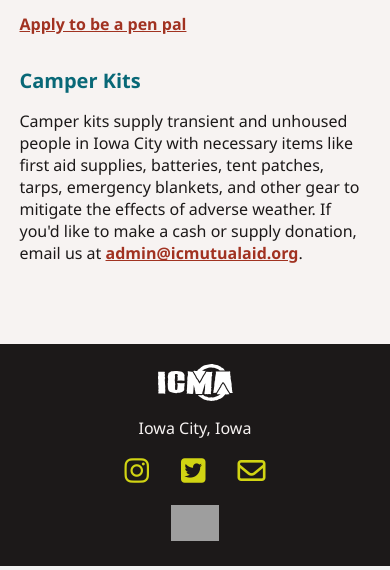
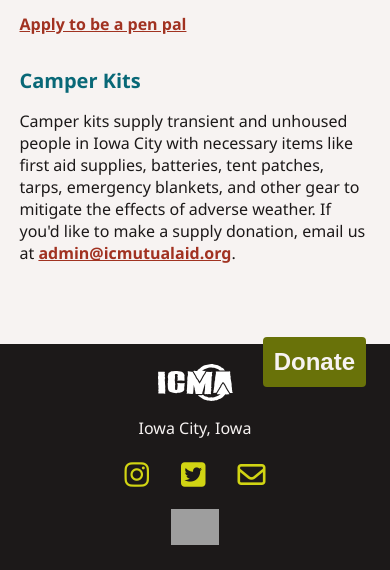
Before and after one commit to icmutualaid/icma-website, a Flask app: page /projects in a window 390 px wide. Shown: the part 433-1003 px from the top of the page. Run offline with Flask 3, Linux system fonts and the light colour scheme; some libraries are stand-ins or nearby versions; grey boxes are pictures that could not be loaded.

Commit message:
feat: add donate button
Donate button links to paypal, floats on every page

```diff
--- a/blog/static/style.css
+++ b/blog/static/style.css
@@ -141,6 +141,22 @@ a.navlink:hover, a.navlink:focus {
     color: var(--action-hover);
 }
 
+/* floating donate button */
+.floating-button {
+    width: fit-content;
+    max-width: fit-content;
+    text-align: center;
+    position: fixed;
+    bottom: 1rem;
+    right: 1.5rem;
+
+    .donate-btn {
+        padding: 0.5rem;
+        font-size: 1.5rem;
+        font-weight: 600;
+    }
+}
+
 /* page content */
 h1, h2, h3, h4, h5, h6 {
     margin: 1rem 0;
@@ -282,11 +298,13 @@ img {
         margin-block: 0.5rem;
         align-self: start;
         font-size: 1rem;
-        text-align: left;
+        text-align: center;
         color: var(--text-color-light);
         background-color: var(--submit-btn);
         border: solid var(--submit-btn);
         border-radius: 4px;
+        width: fit-content;
+        max-width: fit-content;
     }
 
     input[type=submit]:hover, input[type=submit]:focus {
@@ -349,6 +367,14 @@ img {
 @media screen and (max-width: 960px) {
     .footer, .footer-content {
         flex-direction: column;
+
+        .logo img {
+            margin-bottom: 0;
+        }
+
+        .access-logo img {
+            margin-top: 0;
+        }
     }
 }
 
@@ -390,7 +416,6 @@ img {
 @media screen and (max-width: 600px) {
     .location {
         text-align: center;
-        padding-block: 0rem;
     }
 
     .contact {
@@ -400,8 +425,7 @@ img {
     }
 
     .contact a.navlink {
-        padding-top: .75rem;
-        padding-bottom: 0rem;
+        padding-top: 0;
     }
 
     .content {
--- a/blog/templates/base.html
+++ b/blog/templates/base.html
@@ -31,11 +31,11 @@
         </a>
         <div class="topnav" id="topnav">
             <ul>
-                <li><a class="navlink" href="{{ url_for('content.about') }}">About</a></li>
                 <li><a class="navlink" href="/">Blog</a></li>
                 <li><a class="navlink" href="{{ url_for('content.projects') }}">Projects</a></li>
                 <li><a class="navlink" href="{{ url_for('content.resources') }}">Resources</a></li>
                 <li><a class="navlink" href="{{ url_for('newsletter.signup') }}">Newsletter</a></li>
+                <li><a class="navlink" href="{{ url_for('content.about') }}">About</a></li>
                 {% if g.user %}
                 <li><span>{{ g.user['username'] }}</span></li>
                 <li><a class="navlink" href="{{ url_for('auth.logout') }}">Log Out&nbsp;<i class="fa-solid fa-right-from-bracket"></i></a></li>
@@ -60,9 +60,9 @@
         {% block content %}{% endblock %}
     </section>
 
-   <!-- {% block donate %}
+    {% block donate %}
         {% include 'donate.html' %}
-    {% endblock %} -->
+    {% endblock %}
 
     {% include 'footer.html' %}
 </body>
--- a/blog/templates/content/projects.html
+++ b/blog/templates/content/projects.html
@@ -23,6 +23,6 @@
     <p> Camper kits supply transient and unhoused people in Iowa City with
         necessary items like first aid supplies, batteries, tent
         patches, tarps, emergency blankets, and other gear to mitigate the effects of
-        adverse weather. If you'd like to make a cash or supply donation, email us at <a class="main"
+        adverse weather. If you'd like to make a supply donation, email us at <a class="main"
         href="mailto:admin@icmutualaid.org">admin@icmutualaid.org</a>.</p>
 {% endblock %}
--- a/blog/templates/donate.html
+++ b/blog/templates/donate.html
@@ -1,9 +1,5 @@
-<script src='https://storage.ko-fi.com/cdn/scripts/overlay-widget.js'></script>
-<script>
-    kofiWidgetOverlay.draw('icmutualaid', {
-        'type': 'floating-chat',
-        'floating-chat.donateButton.text': 'Donate',
-        'floating-chat.donateButton.background-color': '#178293',
-        'floating-chat.donateButton.text-color': '#f7f3f2'
-    });
-</script>
+<div class="floating-button">
+    <form action="https://www.paypal.com/ncp/payment/DB5HNRWDGQW2J" method="post" target="_blank" style="display:inline-grid;justify-items:center;align-content:start;gap:0.5rem;">
+      <input class="donate-btn" type="submit" value="Donate" />
+    </form>
+</div>
```
